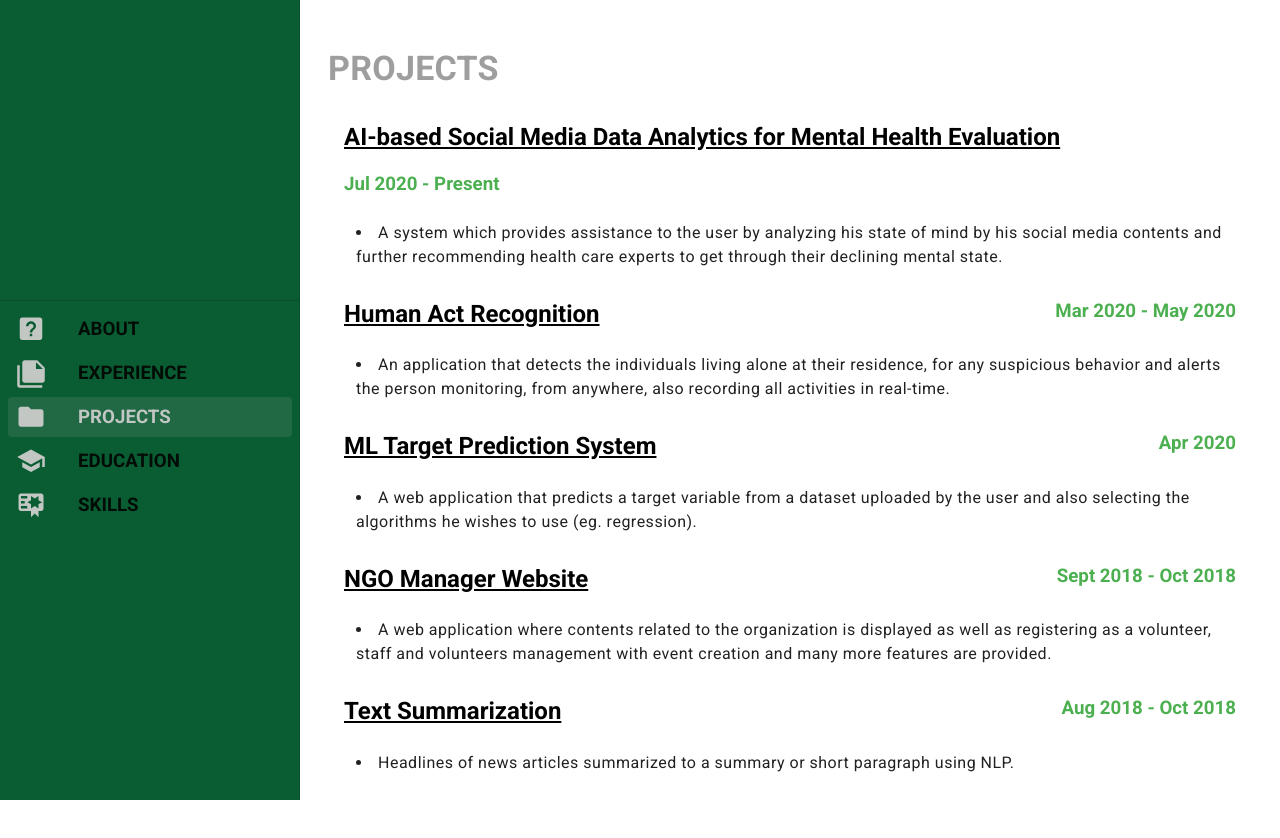
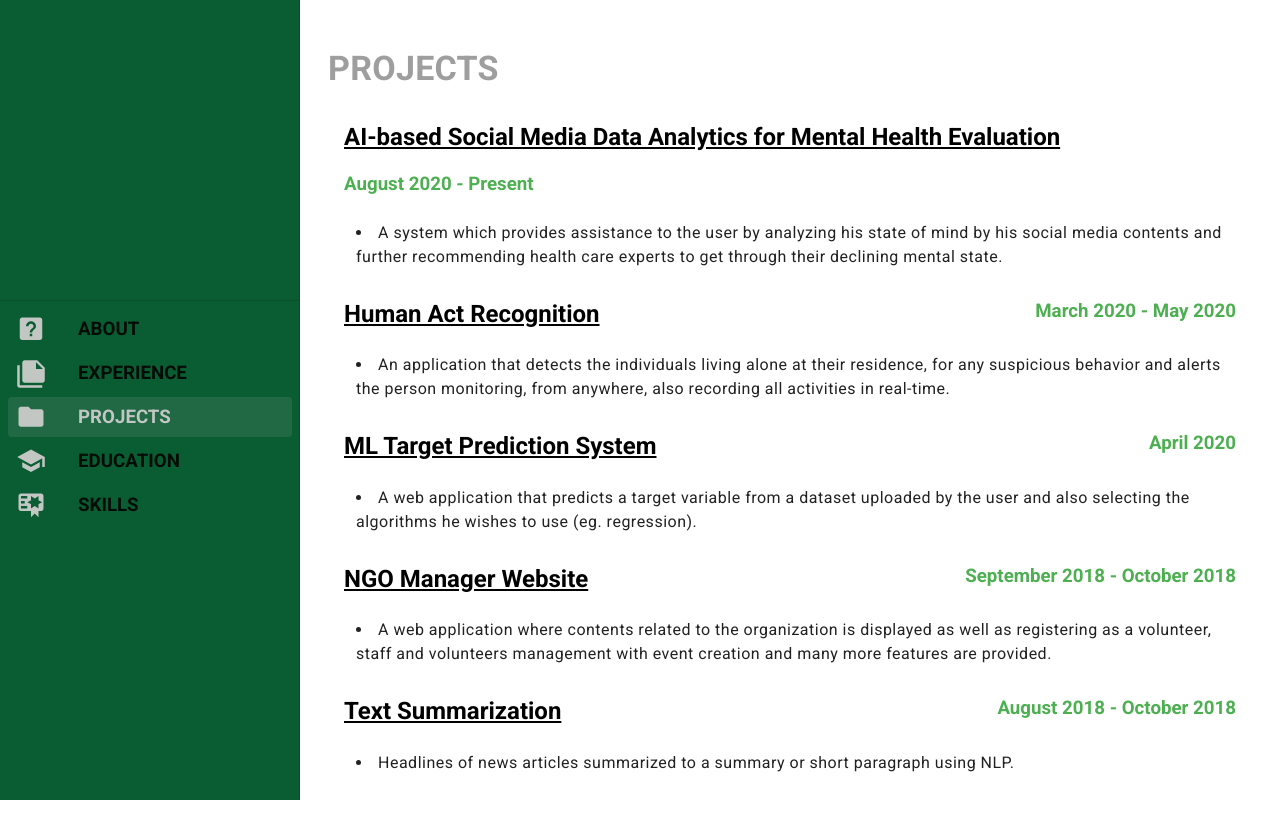
Before and after one commit to benitarego/benitarego.github.io, a Vue app: page /projects in a window 1280 px wide. Shown: the top 838 px of the page. Built offline with nearby package versions, Linux system fonts and the light colour scheme.

Commit message:
Update Projects.vue

```diff
--- a/src/views/Projects.vue
+++ b/src/views/Projects.vue
@@ -25,31 +25,31 @@ export default {
            projs: [
             {
                 ptitle: 'AI-based Social Media Data Analytics for Mental Health Evaluation',
-                ptimeperiod: 'Jul 2020 - Present',
+                ptimeperiod: 'August 2020 - Present',
                 pdesc: 'A system which provides assistance to the user by analyzing his state of mind by his social media contents and further recommending health care experts to get through their declining mental state.',
                 proute: 'https://github.com/benitarego'
             },
             {
                 ptitle: 'Human Act Recognition',
-                ptimeperiod: 'Mar 2020 - May 2020',
+                ptimeperiod: 'March 2020 - May 2020',
                 pdesc: 'An application that detects the individuals living alone at their residence, for any suspicious behavior and alerts the person monitoring, from anywhere, also recording all activities in real-time.',
                 proute: 'https://github.com/benitarego/Human-Act-Recognition'
                 },
             {
                 ptitle: 'ML Target Prediction System',
-                ptimeperiod: 'Apr 2020',
+                ptimeperiod: 'April 2020',
                 pdesc: 'A web application that predicts a target variable from a dataset uploaded by the user and also selecting the algorithms he wishes to use (eg. regression).',
                 proute: 'https://github.com/benitarego/ML-Prediction-using-VueJS-Flask'
                 },
             {
                 ptitle: 'NGO Manager Website',
-                ptimeperiod: 'Sept 2018 - Oct 2018',
+                ptimeperiod: 'September 2018 - October 2018',
                 pdesc: 'A web application where contents related to the organization is displayed as well as registering as a volunteer, staff and volunteers management with event creation and many more features are provided.',
                 proute: 'https://github.com/benitarego/NGO-website'
             },
             {
                 ptitle: 'Text Summarization',
-                ptimeperiod: 'Aug 2018 - Oct 2018',
+                ptimeperiod: 'August 2018 - October 2018',
                 pdesc: 'Headlines of news articles summarized to a summary or short paragraph using NLP.',
                 proute: 'https://github.com/benitarego/Text-Summarization'
                 },
```
